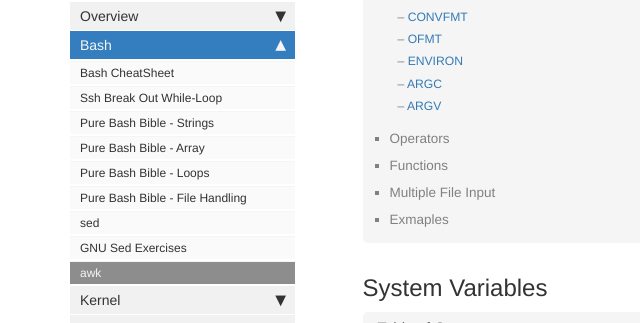
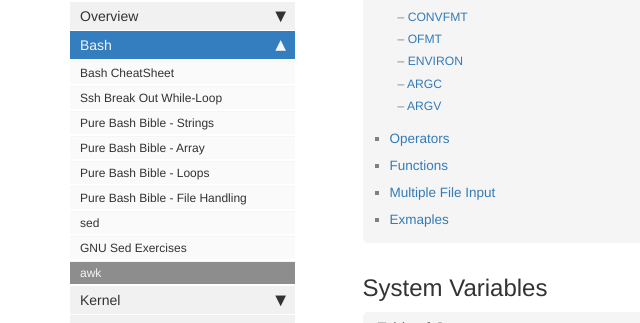
Before and after one commit to matrixzj/documentations, a Jekyll site: the page built from pages/bash/awk.md, in a window 1280 px wide and 900 px high, scrolled down 490 px. Shown: the part 127-450 px from the top of the window, without its empty margins (0-640 px from the left). Built offline with Jekyll 4.4.1, drawn with Linux system fonts in a browser that asks for light colours; comment, search, counter and statistics services are not loaded.

Commit message:
There are 2 files have been modified at 2022-03-13 10:01:22 . 	-rw-rw-r--. 1 jzou jzou 3107 Mar 13 10:01 toc.js 	-rw-rw-r--. 1 jzou jzou 29971 Mar 13 09:12 ../pages/bash/awk.md No files have been added. No files have been deleted. No file type has been changed.

```diff
--- a/js/toc.js
+++ b/js/toc.js
@@ -5,7 +5,7 @@
       noBackToTopLinks: false,
       title: '',
       minimumHeaders: 3,
-      headers: 'h1, h2, h3, h4',
+      headers: 'h1, h2, h3',
       listType: 'ol', // values: [ol|ul]
       showEffect: 'show', // values: [show|slideDown|fadeIn|none]
       showSpeed: 'slow' // set to 0 to deactivate effect
--- a/pages/bash/awk.md
+++ b/pages/bash/awk.md
@@ -17,27 +17,27 @@
    <ul>
       <li><a href="#system-variables">System Variables</a><a class="anchorjs-link" aria-label="Anchor" data-anchorjs-icon=""  style="font: 1em / 1 anchorjs-icons; padding-left: 0.375em;"></a>
          <ul>
-            <li><a href="#fs">FS</a><a class="anchorjs-link" aria-label="Anchor" data-anchorjs-icon="" href="#fs" style="padding-left: 0.375em;"></a></li>
-            <li><a href="#ofs">OFS</a><a class="anchorjs-link " aria-label="Anchor" data-anchorjs-icon="" href="#ofs" style="font: 1em / 1 anchorjs-icons; padding-left: 0.375em;"></a></li>
-            <li><a href="#rs">RS</a><a class="anchorjs-link " aria-label="Anchor" data-anchorjs-icon="" href="#rs" style="font: 1em / 1 anchorjs-icons; padding-left: 0.375em;"></a></li>
-            <li><a href="#ors">ORS</a><a class="anchorjs-link " aria-label="Anchor" data-anchorjs-icon="" href="#ors" style="font: 1em / 1 anchorjs-icons; padding-left: 0.375em;"></a></li>
-            <li><a href="#rt">RT</a><a class="anchorjs-link " aria-label="Anchor" data-anchorjs-icon="" href="#rt" style="font: 1em / 1 anchorjs-icons; padding-left: 0.375em;"></a></li>
-            <li><a href="#nf">NF</a><a class="anchorjs-link " aria-label="Anchor" data-anchorjs-icon="" href="#nf" style="font: 1em / 1 anchorjs-icons; padding-left: 0.375em;"></a></li>
-            <li><a href="#nr">NR</a><a class="anchorjs-link " aria-label="Anchor" data-anchorjs-icon="" href="#nr" style="font: 1em / 1 anchorjs-icons; padding-left: 0.375em;"></a></li>
-            <li><a href="#fpat">FPAT</a><a class="anchorjs-link " aria-label="Anchor" data-anchorjs-icon="" href="#fpat" style="font: 1em / 1 anchorjs-icons; padding-left: 0.375em;"></a></li>
-            <li><a href="#filename">FILENAME</a><a class="anchorjs-link " aria-label="Anchor" data-anchorjs-icon="" href="#filename" style="font: 1em / 1 anchorjs-icons; padding-left: 0.375em;"></a></li>
-            <li><a href="#fnr">FNR</a><a class="anchorjs-link " aria-label="Anchor" data-anchorjs-icon="" href="#fnr" style="font: 1em / 1 anchorjs-icons; padding-left: 0.375em;"></a></li>
-            <li><a href="#convfmt">CONVFMT</a><a class="anchorjs-link " aria-label="Anchor" data-anchorjs-icon="" href="#convfmt" style="font: 1em / 1 anchorjs-icons; padding-left: 0.375em;"></a></li>
-            <li><a href="#ofmt">OFMT</a><a class="anchorjs-link " aria-label="Anchor" data-anchorjs-icon="" href="#ofmt" style="font: 1em / 1 anchorjs-icons; padding-left: 0.375em;"></a></li>
-            <li><a href="#environ">ENVIRON</a><a class="anchorjs-link " aria-label="Anchor" data-anchorjs-icon="" href="#environ" style="font: 1em / 1 anchorjs-icons; padding-left: 0.375em;"></a></li>
-            <li><a href="#argc">ARGC</a><a class="anchorjs-link " aria-label="Anchor" data-anchorjs-icon="" href="#argc" style="font: 1em / 1 anchorjs-icons; padding-left: 0.375em;"></a></li>
-            <li><a href="#argv">ARGV</a><a class="anchorjs-link " aria-label="Anchor" data-anchorjs-icon="" href="#argv" style="font: 1em / 1 anchorjs-icons; padding-left: 0.375em;"></a></li>
+            <li><a href="#fs">FS</a><a class="anchorjs-link" aria-label="Anchor" data-anchorjs-icon="" style="font: 1em / 1 anchorjs-icons; padding-left: 0.375em;"></a></li>
+            <li><a href="#ofs">OFS</a><a class="anchorjs-link " aria-label="Anchor" data-anchorjs-icon="" style="font: 1em / 1 anchorjs-icons; padding-left: 0.375em;"></a></li>
+            <li><a href="#rs">RS</a><a class="anchorjs-link " aria-label="Anchor" data-anchorjs-icon="" style="font: 1em / 1 anchorjs-icons; padding-left: 0.375em;"></a></li>
+            <li><a href="#ors">ORS</a><a class="anchorjs-link " aria-label="Anchor" data-anchorjs-icon="" style="font: 1em / 1 anchorjs-icons; padding-left: 0.375em;"></a></li>
+            <li><a href="#rt">RT</a><a class="anchorjs-link " aria-label="Anchor" data-anchorjs-icon="" style="font: 1em / 1 anchorjs-icons; padding-left: 0.375em;"></a></li>
+            <li><a href="#nf">NF</a><a class="anchorjs-link " aria-label="Anchor" data-anchorjs-icon="" style="font: 1em / 1 anchorjs-icons; padding-left: 0.375em;"></a></li>
+            <li><a href="#nr">NR</a><a class="anchorjs-link " aria-label="Anchor" data-anchorjs-icon="" style="font: 1em / 1 anchorjs-icons; padding-left: 0.375em;"></a></li>
+            <li><a href="#fpat">FPAT</a><a class="anchorjs-link " aria-label="Anchor" data-anchorjs-icon="" style="font: 1em / 1 anchorjs-icons; padding-left: 0.375em;"></a></li>
+            <li><a href="#filename">FILENAME</a><a class="anchorjs-link " aria-label="Anchor" data-anchorjs-icon="" style="font: 1em / 1 anchorjs-icons; padding-left: 0.375em;"></a></li>
+            <li><a href="#fnr">FNR</a><a class="anchorjs-link " aria-label="Anchor" data-anchorjs-icon="" style="font: 1em / 1 anchorjs-icons; padding-left: 0.375em;"></a></li>
+            <li><a href="#convfmt">CONVFMT</a><a class="anchorjs-link " aria-label="Anchor" data-anchorjs-icon="" style="font: 1em / 1 anchorjs-icons; padding-left: 0.375em;"></a></li>
+            <li><a href="#ofmt">OFMT</a><a class="anchorjs-link " aria-label="Anchor" data-anchorjs-icon="" style="font: 1em / 1 anchorjs-icons; padding-left: 0.375em;"></a></li>
+            <li><a href="#environ">ENVIRON</a><a class="anchorjs-link " aria-label="Anchor" data-anchorjs-icon="" style="font: 1em / 1 anchorjs-icons; padding-left: 0.375em;"></a></li>
+            <li><a href="#argc">ARGC</a><a class="anchorjs-link " aria-label="Anchor" data-anchorjs-icon="" style="font: 1em / 1 anchorjs-icons; padding-left: 0.375em;"></a></li>
+            <li><a href="#argv">ARGV</a><a class="anchorjs-link " aria-label="Anchor" data-anchorjs-icon="" style="font: 1em / 1 anchorjs-icons; padding-left: 0.375em;"></a></li>
          </ul>
       </li>
-      <li><a href="#operators"></a>Operators<a class="anchorjs-link " aria-label="Anchor" data-anchorjs-icon="" href="#operators" style="font: 1em / 1 anchorjs-icons; padding-left: 0.375em;"></a></li>
-      <li><a href="#functions"></a>Functions<a class="anchorjs-link " aria-label="Anchor" data-anchorjs-icon="" href="#functions" style="font: 1em / 1 anchorjs-icons; padding-left: 0.375em;"></a></li>
-      <li><a href="#multiple-file-input"></a>Multiple File Input<a class="anchorjs-link " aria-label="Anchor" data-anchorjs-icon="" href="#multiple-file-input" style="font: 1em / 1 anchorjs-icons; padding-left: 0.375em;"></a></li>
-      <li><a href="#exmaples"></a>Exmaples<a class="anchorjs-link " aria-label="Anchor" data-anchorjs-icon="" href="#exmaples" style="font: 1em / 1 anchorjs-icons; padding-left: 0.375em;"></a></li>
+      <li><a href="#operators">Operators</a><a class="anchorjs-link " aria-label="Anchor" data-anchorjs-icon="" style="font: 1em / 1 anchorjs-icons; padding-left: 0.375em;"></a></li>
+      <li><a href="#functions">Functions</a><a class="anchorjs-link " aria-label="Anchor" data-anchorjs-icon="" style="font: 1em / 1 anchorjs-icons; padding-left: 0.375em;"></a></li>
+      <li><a href="#multiple-file-input">Multiple File Input</a><a class="anchorjs-link " aria-label="Anchor" data-anchorjs-icon="" style="font: 1em / 1 anchorjs-icons; padding-left: 0.375em;"></a></li>
+      <li><a href="#exmaples">Exmaples</a><a class="anchorjs-link " aria-label="Anchor" data-anchorjs-icon="" style="font: 1em / 1 anchorjs-icons; padding-left: 0.375em;"></a></li>
    </ul>
 </div>
 
```
